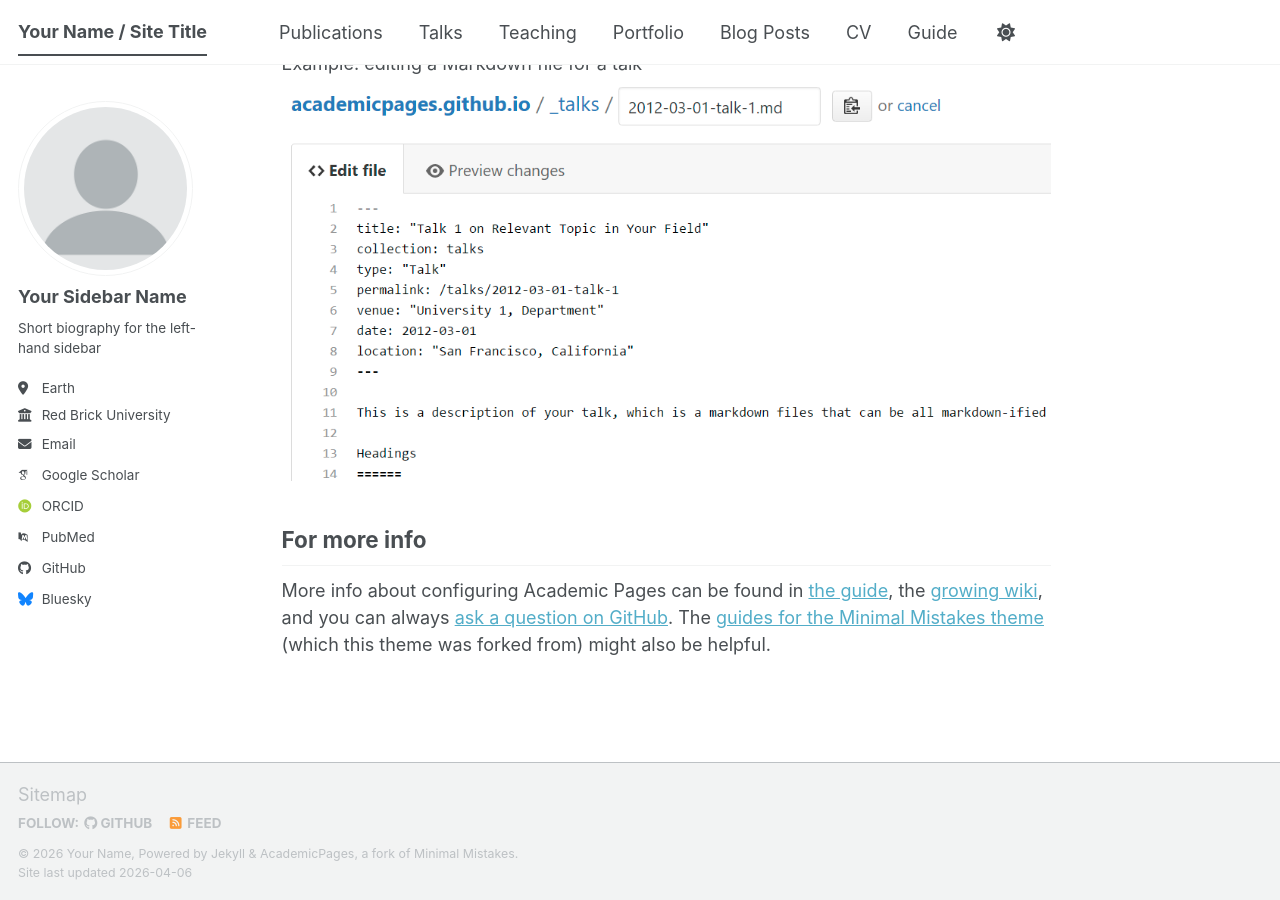
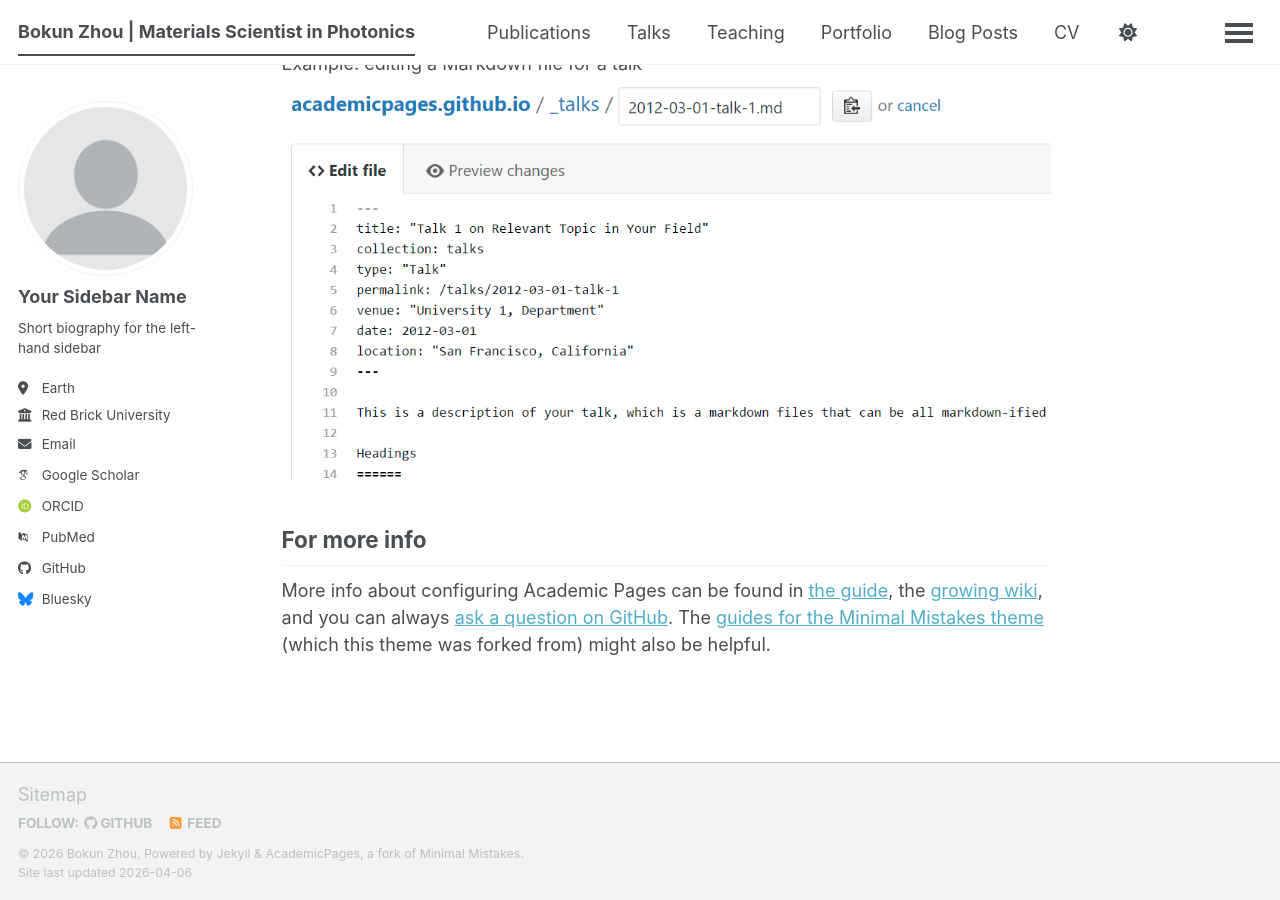
Before and after one commit to bokunz/bokunz.github.io, a Jekyll site: the page built from _pages/about.md, in a window 1280 px wide and 900 px high, scrolled down 2720 px. Built offline with Jekyll 4.4.1, drawn with Linux system fonts in a browser that asks for light colours; some web fonts are replaced; a script bundle is joined from its source files by our own code; library files that are not in the unit come from our copies.

Commit message:
Update site title and personal information

```diff
--- a/_config.yml
+++ b/_config.yml
@@ -9,10 +9,10 @@
 # Basic Site Settings
 locale                   : "en-US"
 site_theme               : "default" # The available themes options are "default", "air", "sunrise", "mint", "dirt" and "contrast"
-title                    : "Your Name / Site Title"
+title                    : "Bokun Zhou | Materials Scientist in Photonics"
 title_separator          : "-"
-name                     : &name "Your Name"
-description              : &description "Your Name's academic portfolio"   # Update this with a general description of your site, this is the default if not overridden by a page
+name                     : &name "Bokun Zhou"
+description              : &description "Bokun Zhou's academic portfolio"   # Update this with a general description of your site, this is the default if not overridden by a page
 url                      : https://academicpages.github.io # The base hostname & protocol for your site e.g. "https://[your GitHub username].github.io",
                                                            # or if you already have some other page hosted on Github then use "https://[your GitHub username].github.io/[Your Repo Name]"
 baseurl                  : "" # the subpath of your site, e.g. "/blog"
```
